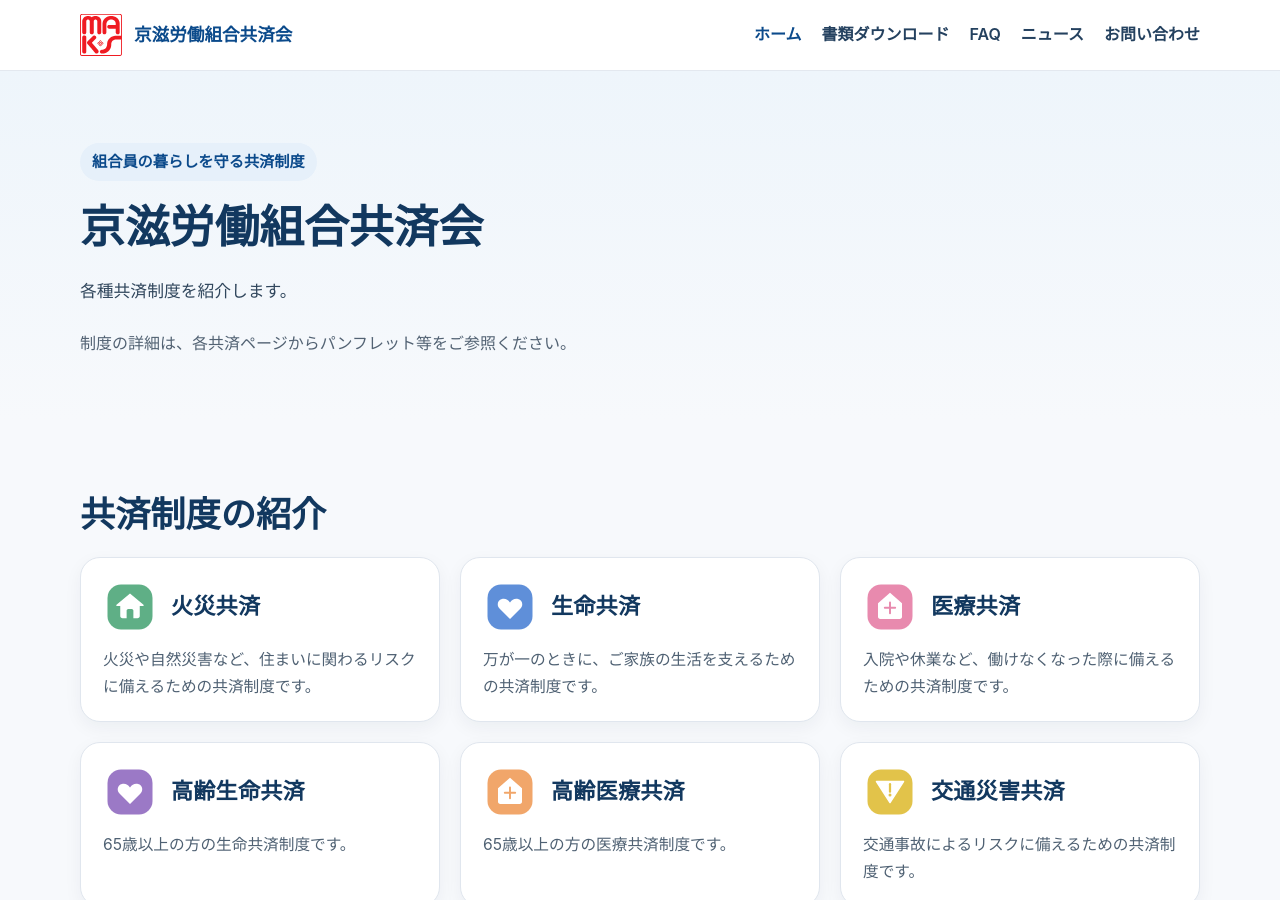
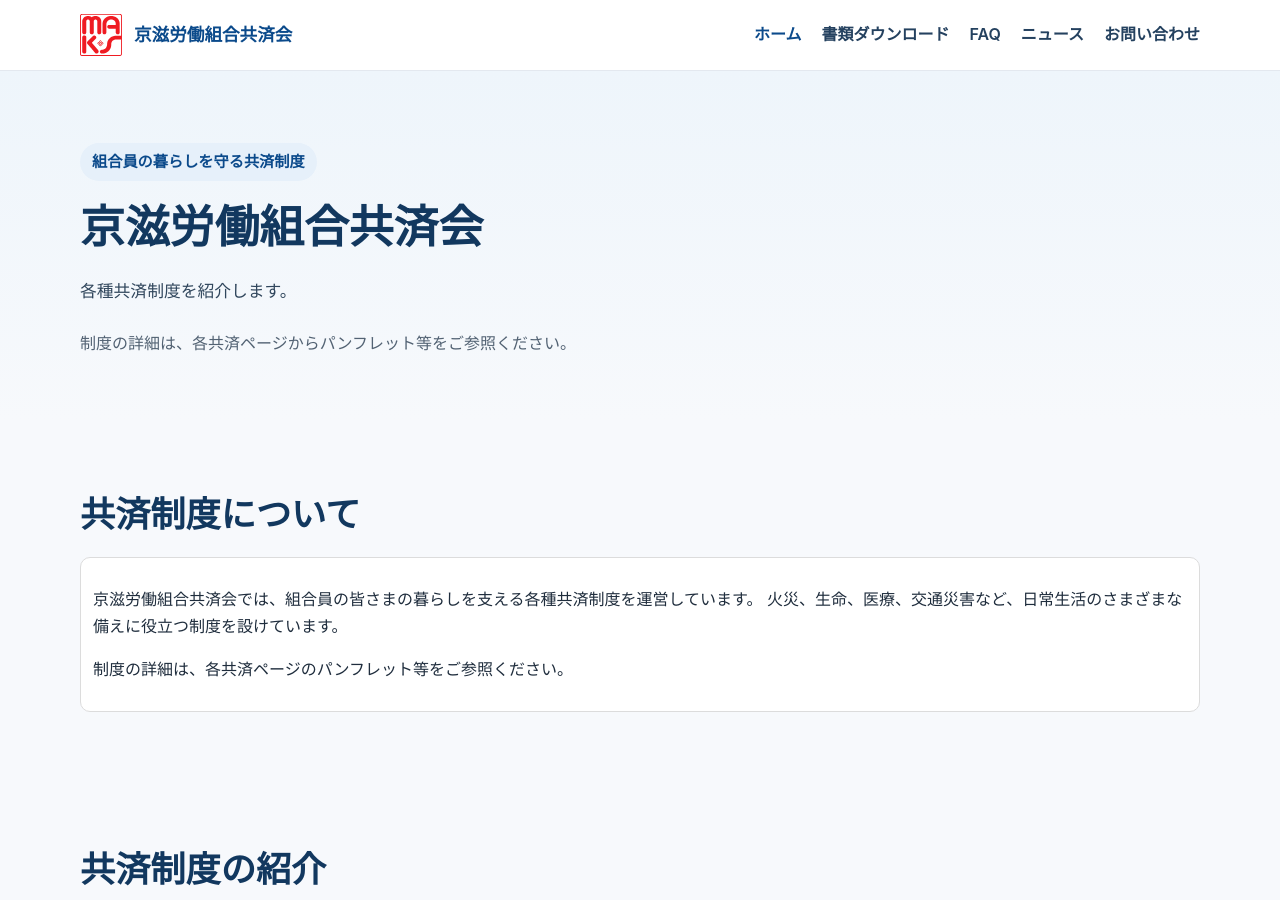
Before and after one commit to keijirodokyosai/keijirodokyosai.github.io, a Jekyll site: the page built from index.html, in a window 1280 px wide and 900 px high. Built offline with Jekyll 4.4.1, drawn with Linux system fonts in a browser that asks for light colours.

Commit message:
Update index.html

```diff
--- a/index.html
+++ b/index.html
@@ -1,9 +1,58 @@
 ---
 layout: default
 title: 京滋労働組合共済会
-description: 京滋労働組合共済会の共済制度をご案内しています。火災共済、生命共済、医療共済、交通災害共済など各制度の概要、書類ダウンロード、よくある質問をご確認いただけます。
+description: 京滋労働組合共済会の共済制度を紹介しています。火災共済、生命共済、医療共済、交通災害共済など、組合員の暮らしを守る各種共済制度をおすすめします。
 permalink: /index.html
 ---
+
+<script type="application/ld+json">
+{
+  "@context": "https://schema.org",
+  "@type": "CollectionPage",
+  "name": "京滋労働組合共済会",
+  "url": "{{ '/index.html' | absolute_url }}",
+  "description": "京滋労働組合共済会の共済制度を紹介しています。火災共済、生命共済、医療共済、交通災害共済など、組合員の暮らしを守る各種共済制度をおすすめします。",
+  "isPartOf": {
+    "@type": "WebSite",
+    "name": "京滋労働組合共済会",
+    "url": "{{ '/' | absolute_url }}"
+  },
+  "about": [
+    {
+      "@type": "Thing",
+      "name": "火災共済"
+    },
+    {
+      "@type": "Thing",
+      "name": "生命共済"
+    },
+    {
+      "@type": "Thing",
+      "name": "医療共済"
+    },
+    {
+      "@type": "Thing",
+      "name": "高齢生命共済"
+    },
+    {
+      "@type": "Thing",
+      "name": "高齢医療共済"
+    },
+    {
+      "@type": "Thing",
+      "name": "交通災害共済"
+    },
+    {
+      "@type": "Thing",
+      "name": "自動車共済"
+    },
+    {
+      "@type": "Thing",
+      "name": "自転車共済"
+    }
+  ]
+}
+</script>
 
 <section class="hero">
   <div class="container">
@@ -24,6 +73,24 @@ permalink: /index.html
       </p>
 
     </div>
+  </div>
+</section>
+
+<section class="section">
+  <div class="container">
+
+    <h2>共済制度について</h2>
+
+    <div class="image-card">
+      <p>
+        京滋労働組合共済会では、組合員の皆さまの暮らしを支える各種共済制度を運営しています。
+        火災、生命、医療、交通災害など、日常生活のさまざまな備えに役立つ制度を設けています。
+      </p>
+      <p>
+        制度の詳細は、各共済ページのパンフレット等をご参照ください。
+      </p>
+    </div>
+
   </div>
 </section>
 
```
